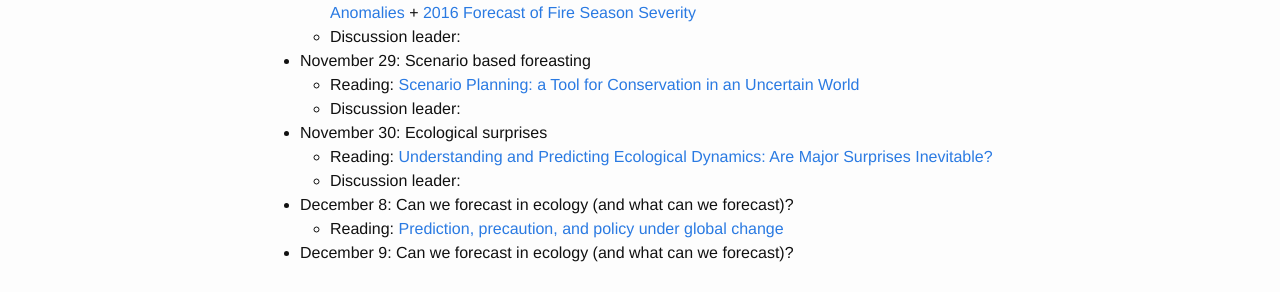
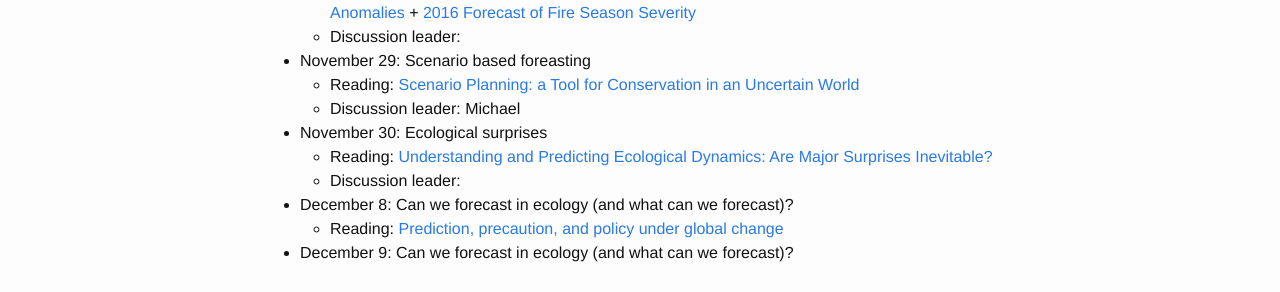
Before and after one commit to weecology/forecasting-dynamics-course, a Jekyll site: the page built from schedule.md, in a window 1280 px wide and 900 px high, scrolled down 1661 px. Shown: the part 374-666 px from the top of the window. Built offline with Jekyll 4.4.1, drawn with Linux system fonts in a browser that asks for light colours.

Commit message:
Add discussion leader or scenario based forecasting

```diff
--- a/schedule.md
+++ b/schedule.md
@@ -113,7 +113,7 @@ Activity days when laptops are required are noted in italics. Discussion leaders
 
 * November 29: Scenario based foreasting
     * Reading: [Scenario Planning: a Tool for Conservation in an Uncertain World](10.1046/j.1523-1739.2003.01491.x)
-    * Discussion leader:
+    * Discussion leader: Michael
 
 * November 30: Ecological surprises
     * Reading: [Understanding and Predicting Ecological Dynamics: Are Major Surprises Inevitable?](https://doi.org/10.1890/07-0965.1)
```
